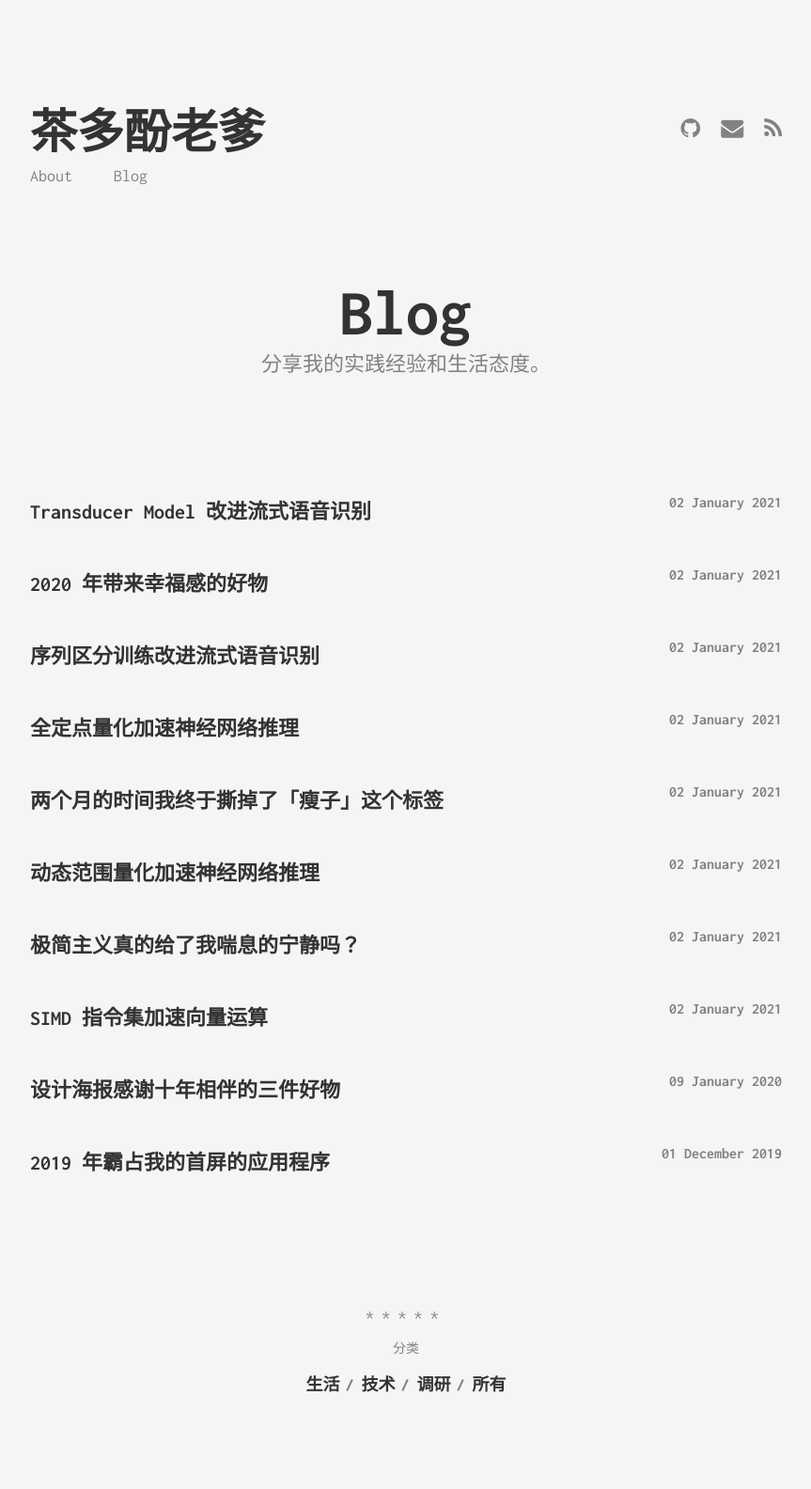
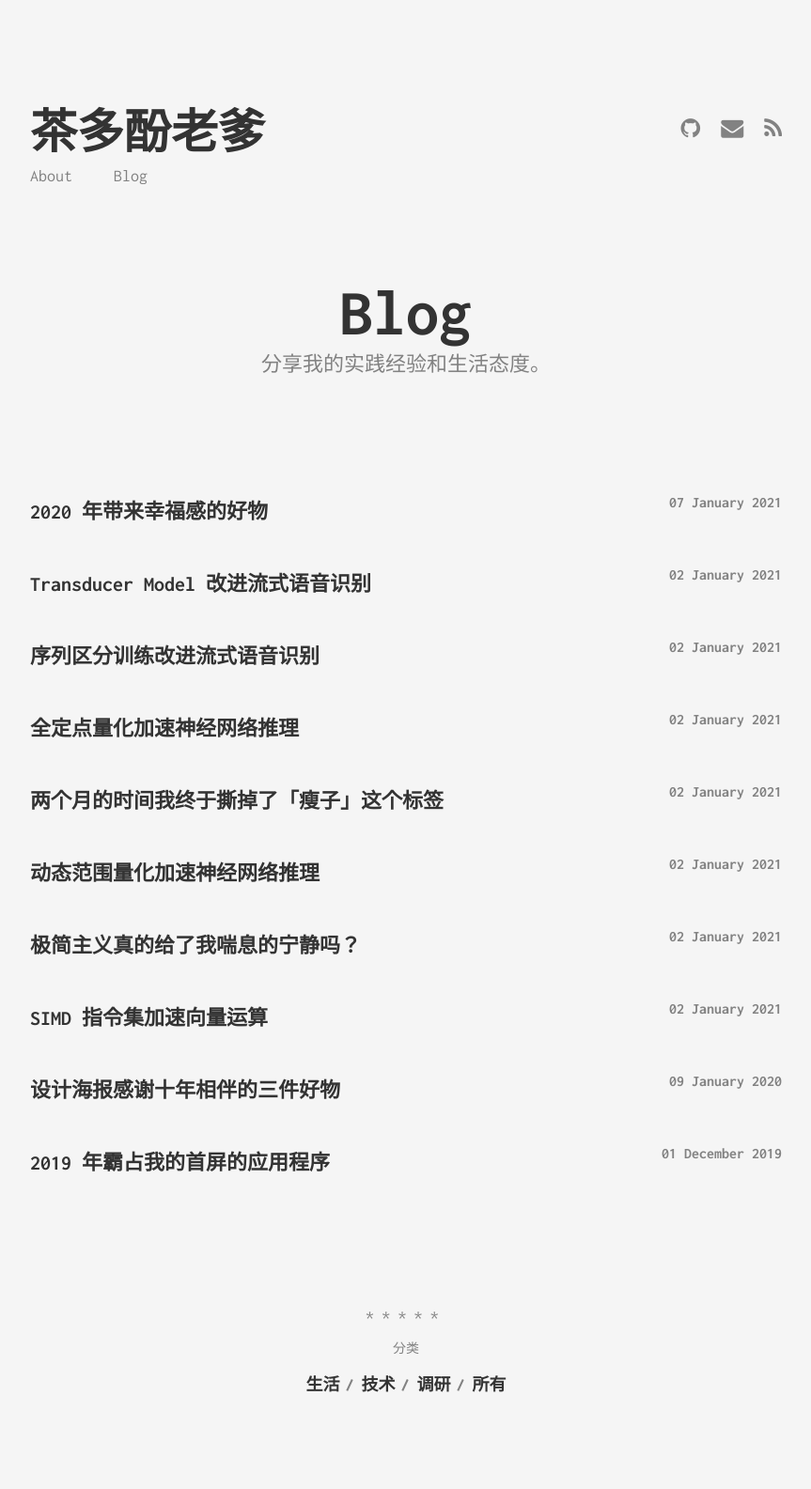
Before and after one commit to TeaPoly/TeaPoly.github.io, a Jekyll site: the page built from index.html, in a window 1280 px wide. Shown: the whole page at 94% size, without its empty margins (208-1071 px from the left). Built offline with Jekyll 4.4.1, drawn with Linux system fonts in a browser that asks for light colours.

```diff
--- a/_posts/2021-01-07-goods.markdown
+++ b/_posts/2021-01-07-goods.markdown
@@ -2,7 +2,7 @@
 layout: post
 title:  "2020 年带来幸福感的好物"
 subtitle: "相见恨晚的好东西"
-date:   2021-01-02 14:00:45
+date:   2021-01-07 23:00:45
 categories: [research]
 ---
 
```
Also changed, not shown: other parts of _posts/2021-01-07-goods.markdown (+1 -1 lines).
